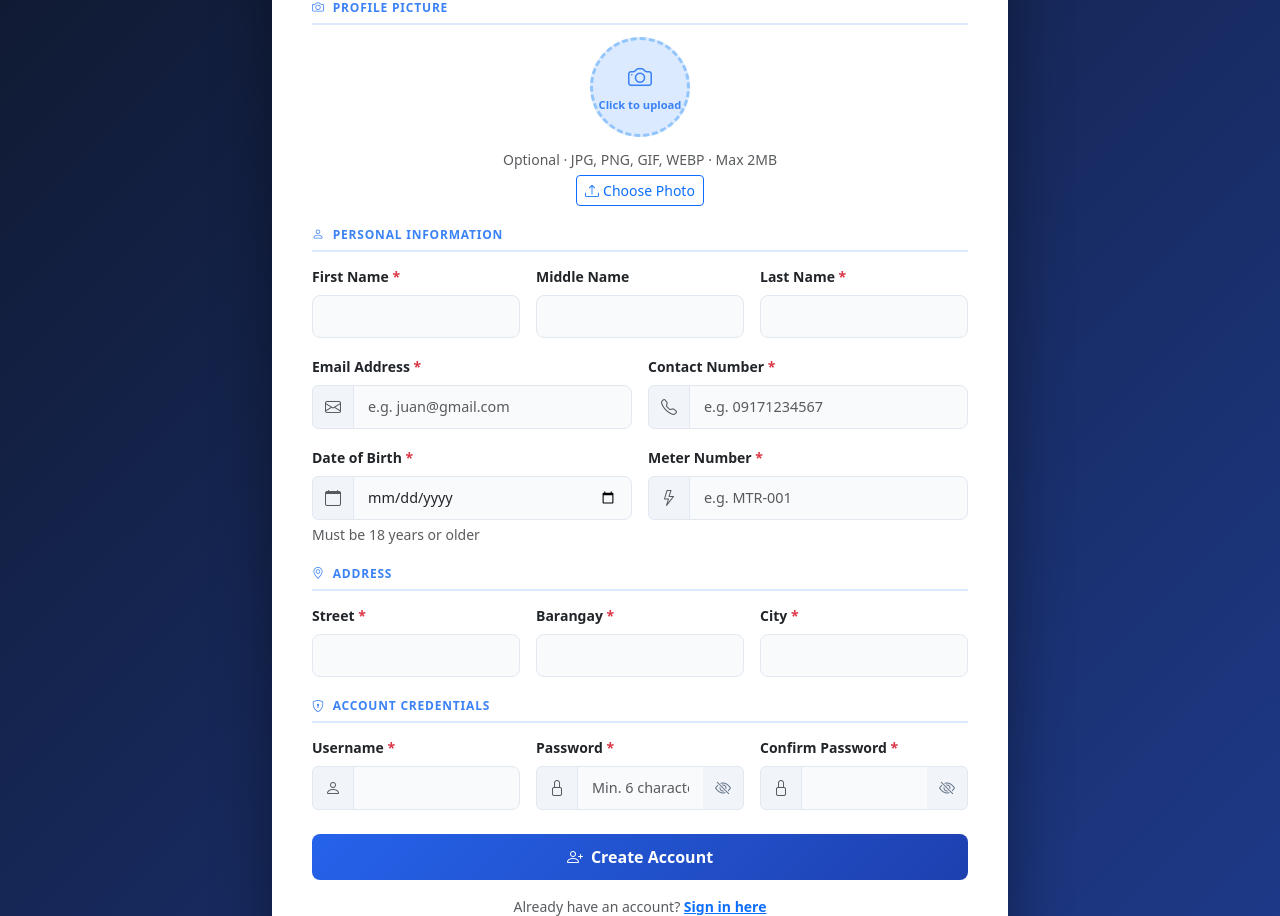
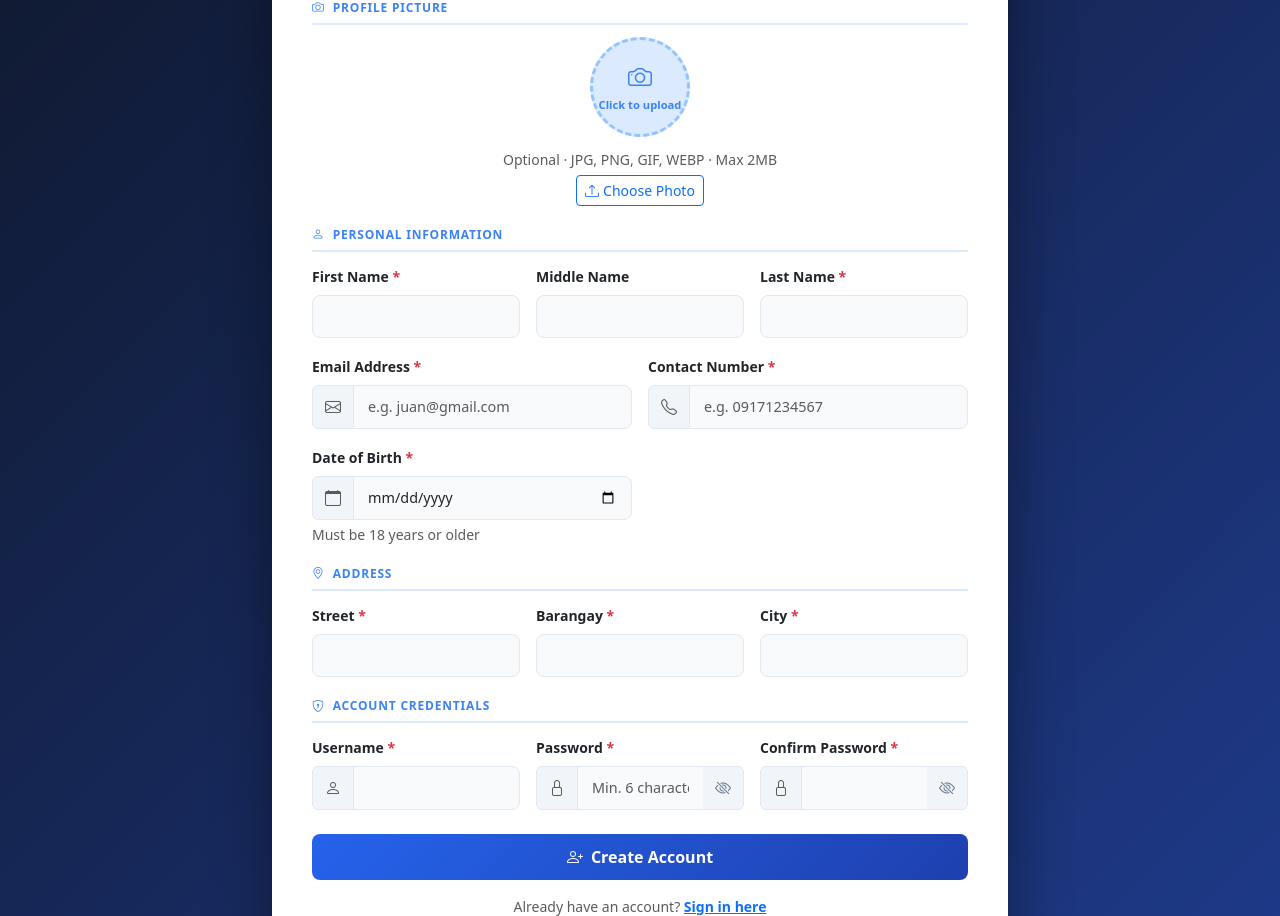
Before and after one commit to domvipimentel4-jpg/Electricity-billing-system-2nd-year-2nd-sem, a PHP site: page /pit/register in a window 1280 px wide. Shown: the part 232-1148 px from the top of the page. Run offline with PHP 8.4, Linux system fonts and the light colour scheme.

Commit message:
I automatically generate an meter number insted of typing it manually

```diff
--- a/e_bill/app/controller/auth_controller.php
+++ b/e_bill/app/controller/auth_controller.php
@@ -81,12 +81,25 @@ function registerUser($data, $file = null) {
         return ['success' => false, 'error' => 'Email address already registered.'];
     }
 
-    $check3 = $conn->prepare("SELECT id FROM user WHERE meter_number = ?");
-    $check3->bind_param("s", $data['meter_number']);
-    $check3->execute();
-    $check3->store_result();
-    if ($check3->num_rows > 0) {
-        return ['success' => false, 'error' => 'Meter number already registered.'];
+    // Auto-generate unique meter number (MTR-001, MTR-002, ...)
+    $result   = $conn->query("SELECT meter_number FROM user ORDER BY id DESC LIMIT 1");
+    $last     = $result->fetch_assoc();
+    if ($last && preg_match('/MTR-(\d+)/', $last['meter_number'], $matches)) {
+        $next_num = intval($matches[1]) + 1;
+    } else {
+        $next_num = 1;
+    }
+    $meter_number = 'MTR-' . str_pad($next_num, 3, '0', STR_PAD_LEFT);
+
+    // Safety loop — ensure meter number is truly unique
+    while (true) {
+        $mcheck = $conn->prepare("SELECT id FROM user WHERE meter_number = ?");
+        $mcheck->bind_param("s", $meter_number);
+        $mcheck->execute();
+        $mcheck->store_result();
+        if ($mcheck->num_rows === 0) break;
+        $next_num++;
+        $meter_number = 'MTR-' . str_pad($next_num, 3, '0', STR_PAD_LEFT);
     }
 
     $uuid     = generateUUID();
@@ -107,7 +120,6 @@ function registerUser($data, $file = null) {
             return ['success' => false, 'error' => 'Profile picture must be smaller than 2MB.'];
         }
 
-        // Use UPLOADS_PATH from config.php → app/uploads/profile_pictures/
         $upload_dir = UPLOADS_PATH . 'profile_pictures/';
         if (!is_dir($upload_dir)) {
             mkdir($upload_dir, 0755, true);
@@ -132,7 +144,7 @@ function registerUser($data, $file = null) {
     $stmt->bind_param(
         "ssssssssssssss",
         $uuid,
-        $data['meter_number'],
+        $meter_number,
         $profile_picture,
         $data['firstName'],
         $data['middleName'],
--- a/e_bill/public/register.php
+++ b/e_bill/public/register.php
@@ -23,35 +23,32 @@ if ($_SERVER['REQUEST_METHOD'] == 'POST') {
     } elseif (strlen($_POST['password']) < 6) {
         $error = "Password must be at least 6 characters.";
     } elseif (
-        empty($_POST['firstName'])    ||
-        empty($_POST['lastname'])     ||
-        empty($_POST['email'])        ||
-        empty($_POST['contact'])      ||
-        empty($_POST['dateOfBirth'])  ||
-        empty($_POST['meter_number']) ||
-        empty($_POST['username'])     ||
-        empty($_POST['street'])       ||
-        empty($_POST['barangay'])     ||
+        empty($_POST['firstName'])   ||
+        empty($_POST['lastname'])    ||
+        empty($_POST['email'])       ||
+        empty($_POST['contact'])     ||
+        empty($_POST['dateOfBirth']) ||
+        empty($_POST['username'])    ||
+        empty($_POST['street'])      ||
+        empty($_POST['barangay'])    ||
         empty($_POST['city'])
     ) {
         $error = "Please fill in all required fields.";
     } else {
         $data = [
-            'firstName'    => trim($_POST['firstName']),
-            'middleName'   => trim($_POST['middleName']),
-            'lastname'     => trim($_POST['lastname']),
-            'email'        => trim($_POST['email']),
-            'contact'      => trim($_POST['contact']),
-            'dateOfBirth'  => trim($_POST['dateOfBirth']),
-            'username'     => trim($_POST['username']),
-            'password'     => $_POST['password'],
-            'meter_number' => trim($_POST['meter_number']),
-            'street'       => trim($_POST['street']),
-            'barangay'     => trim($_POST['barangay']),
-            'city'         => trim($_POST['city']),
+            'firstName'   => trim($_POST['firstName']),
+            'middleName'  => trim($_POST['middleName']),
+            'lastname'    => trim($_POST['lastname']),
+            'email'       => trim($_POST['email']),
+            'contact'     => trim($_POST['contact']),
+            'dateOfBirth' => trim($_POST['dateOfBirth']),
+            'username'    => trim($_POST['username']),
+            'password'    => $_POST['password'],
+            'street'      => trim($_POST['street']),
+            'barangay'    => trim($_POST['barangay']),
+            'city'        => trim($_POST['city']),
         ];
 
-        // Pass profile picture file if uploaded
         $file   = isset($_FILES['profile_picture']) ? $_FILES['profile_picture'] : null;
         $result = registerUser($data, $file);
 
@@ -132,8 +129,6 @@ if ($_SERVER['REQUEST_METHOD'] == 'POST') {
         border: 1.5px solid #e2e8f0;
         color: #64748b;
     }
-
-    /* Profile picture preview */
     .avatar-upload-wrapper {
         display: flex;
         flex-direction: column;
@@ -213,7 +208,6 @@ if ($_SERVER['REQUEST_METHOD'] == 'POST') {
             </div>
           <?php endif; ?>
 
-          <!-- enctype required for file uploads -->
           <form method="POST" enctype="multipart/form-data">
 
             <!-- Profile Picture -->
@@ -223,9 +217,9 @@ if ($_SERVER['REQUEST_METHOD'] == 'POST') {
             <div class="row">
               <div class="col-12">
                 <div class="avatar-upload-wrapper">
-                  <!-- Preview circle -->
                   <div id="avatarPreviewWrap">
-                    <div class="avatar-placeholder" id="avatarPlaceholder" onclick="document.getElementById('profile_picture').click()">
+                    <div class="avatar-placeholder" id="avatarPlaceholder"
+                         onclick="document.getElementById('profile_picture').click()">
                       <i class="bi bi-camera" style="font-size:1.5rem;"></i>
                       <span>Click to upload</span>
                     </div>
@@ -309,17 +303,6 @@ if ($_SERVER['REQUEST_METHOD'] == 'POST') {
                 </div>
                 <div class="form-text">Must be 18 years or older</div>
               </div>
-              <div class="col-md-6">
-                <label class="form-label small fw-semibold">
-                  Meter Number <span class="text-danger">*</span>
-                </label>
-                <div class="input-group">
-                  <span class="input-group-text"><i class="bi bi-lightning text-muted"></i></span>
-                  <input type="text" name="meter_number" class="form-control"
-                         placeholder="e.g. MTR-001"
-                         value="<?php echo htmlspecialchars($_POST['meter_number'] ?? ''); ?>" required>
-                </div>
-              </div>
             </div>
 
             <!-- Address -->
@@ -374,7 +357,8 @@ if ($_SERVER['REQUEST_METHOD'] == 'POST') {
                   <input type="password" name="password" id="password"
                          class="form-control border-end-0"
                          placeholder="Min. 6 characters" required>
-                  <button type="button" class="toggle-pwd input-group-text" data-target="password" style="cursor:pointer;">
+                  <button type="button" class="toggle-pwd input-group-text"
+                          data-target="password" style="cursor:pointer;">
                     <i class="bi bi-eye-slash"></i>
                   </button>
                 </div>
@@ -387,7 +371,8 @@ if ($_SERVER['REQUEST_METHOD'] == 'POST') {
                   <span class="input-group-text"><i class="bi bi-lock text-muted"></i></span>
                   <input type="password" name="confirm_password" id="confirm_password"
                          class="form-control border-end-0" required>
-                  <button type="button" class="toggle-pwd input-group-text" data-target="confirm_password" style="cursor:pointer;">
+                  <button type="button" class="toggle-pwd input-group-text"
+                          data-target="confirm_password" style="cursor:pointer;">
                     <i class="bi bi-eye-slash"></i>
                   </button>
                 </div>
@@ -414,12 +399,11 @@ if ($_SERVER['REQUEST_METHOD'] == 'POST') {
 
 <script src="https://cdn.jsdelivr.net/npm/bootstrap@5.3.0/dist/js/bootstrap.bundle.min.js"></script>
 <script>
-// Profile picture live preview
-const fileInput      = document.getElementById('profile_picture');
-const placeholder    = document.getElementById('avatarPlaceholder');
-const previewWrap    = document.getElementById('avatarPreview');
-const previewImg     = document.getElementById('previewImg');
-const removeBtn      = document.getElementById('removePhoto');
+const fileInput   = document.getElementById('profile_picture');
+const placeholder = document.getElementById('avatarPlaceholder');
+const previewWrap = document.getElementById('avatarPreview');
+const previewImg  = document.getElementById('previewImg');
+const removeBtn   = document.getElementById('removePhoto');
 
 fileInput.addEventListener('change', function () {
     if (this.files && this.files[0]) {
@@ -435,14 +419,13 @@ fileInput.addEventListener('change', function () {
 });
 
 removeBtn.addEventListener('click', function () {
-    fileInput.value   = '';
-    previewImg.src    = '';
+    fileInput.value = '';
+    previewImg.src  = '';
     previewWrap.classList.add('d-none');
     placeholder.classList.remove('d-none');
     removeBtn.classList.add('d-none');
 });
 
-// Toggle password visibility
 document.querySelectorAll('.toggle-pwd').forEach(function (btn) {
     btn.addEventListener('click', function () {
         const input    = document.getElementById(this.getAttribute('data-target'));
```
